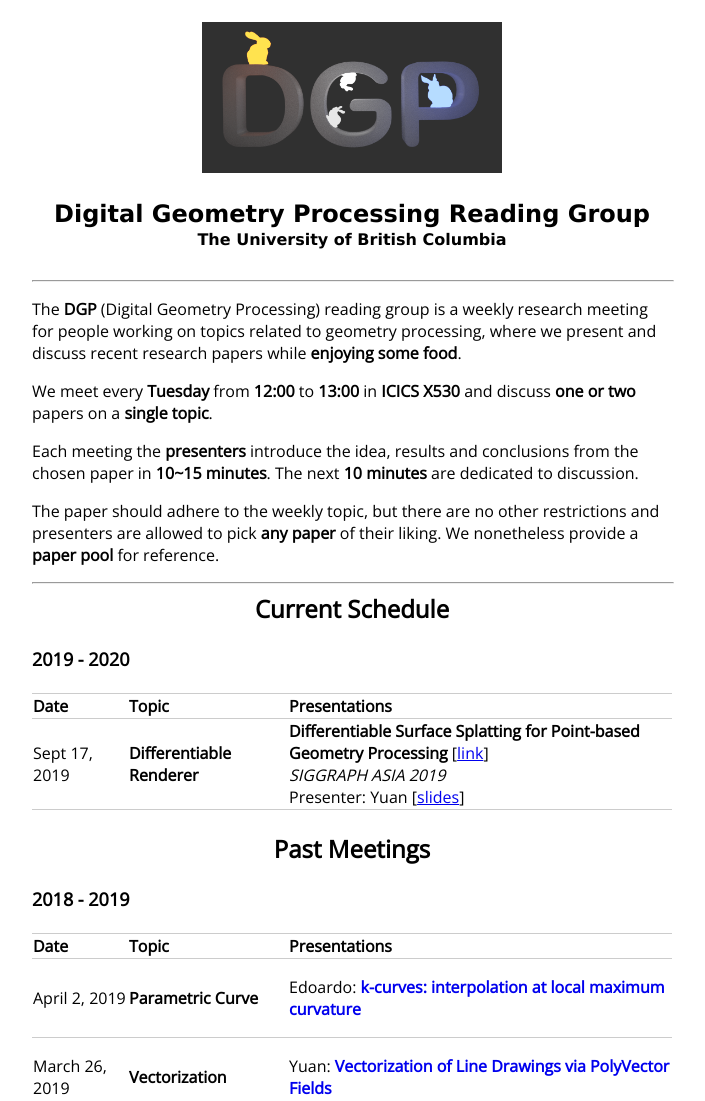
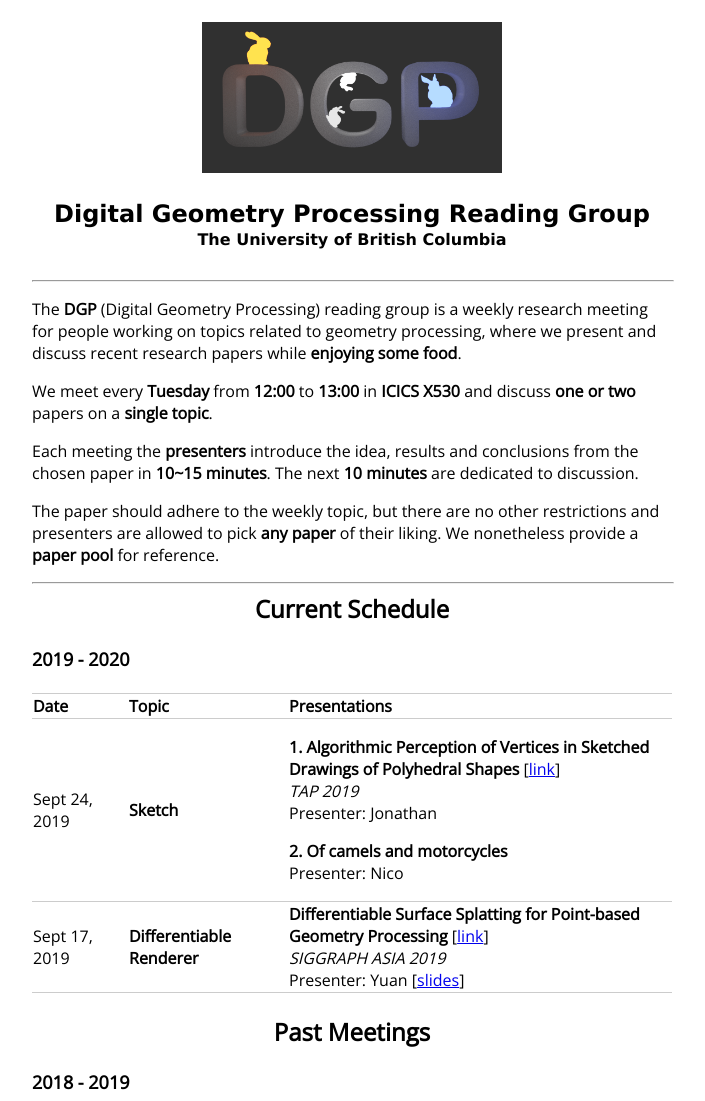
Before and after one commit to UBC-DGP/index.github.io, a plain HTML site: page index.html in a window 1280 px wide. Shown: the top 1101 px of the page, without its empty margins (288-993 px from the left). Drawn offline with nearby package versions, Linux system fonts and the light colour scheme.

Commit message:
update new presentations

```diff
--- a/index.html
+++ b/index.html
@@ -38,6 +38,30 @@
 			</tr>
 		</thead>
 			<tbody>
+				<tr>
+					<td>Sept 24, 2019</td>
+					<td><b>Sketch</b></td>
+					<td>
+						<p>
+						<b>1. Algorithmic Perception of Vertices in Sketched Drawings of Polyhedral Shapes</b>
+						[<a href="https://dl.acm.org/citation.cfm?id=3345507">link</a>]
+						<br>
+						<i>TAP 2019</i>
+						<br>
+						Presenter: Jonathan
+						<!-- [<a href="#">slides</a>] -->
+						</p>
+						<p>
+						<b>2. Of camels and motorcycles </b>
+<!-- 						[<a href="#">link</a>]
+						<br> -->
+						<!-- <i>TAP 2019</i> -->
+						<br>
+						Presenter: Nico
+						<!-- [<a href="#">slides</a>] -->
+						</p>
+					</td>
+				</tr>
 				<tr>
 					<td>Sept 17, 2019</td>
 					<td><b>Differentiable Renderer</b></td>
```
